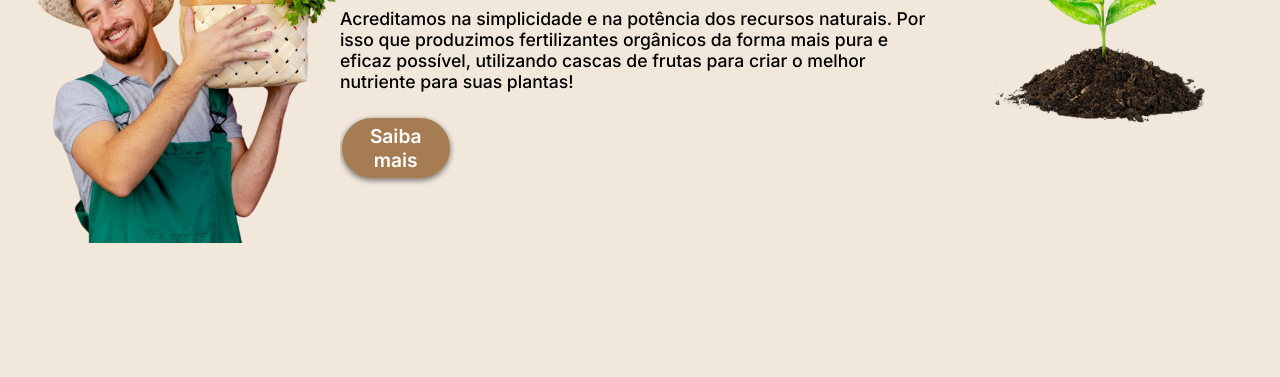
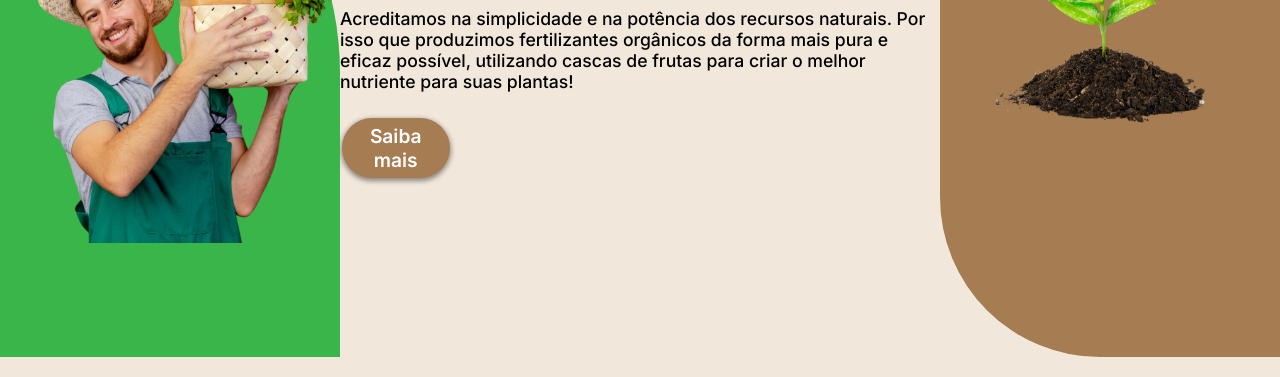
Before and after one commit to GuiJg/terra-viva, a plain HTML site: page index.html in a window 1280 px wide. Shown: the part 428-805 px from the top of the page. Drawn offline with Linux system fonts and the light colour scheme.

Commit message:
second commit

```diff
--- a/index.html
+++ b/index.html
@@ -10,7 +10,9 @@
 <body>
     <header class="header">
         <div class="header-logo">
-            <img src="assets/TERRA VIVA LOGO.png" alt="logo da terra viva">
+            <a href="index.html">
+                <img src="assets/TERRA VIVA LOGO.png" alt="logo da terra viva">
+            </a>
         </div>
         <nav class="header-menu">
             <a href="index.html" class="header-link">HOME</a>
@@ -20,7 +22,7 @@
         </nav>
     </header>
     <section class="main-page">
-        <img src="assets/STORIES PROMO (1).png" alt="">
+        <img id="img1" src="assets/STORIES PROMO (1).png" alt="">
         <div class="main-content">
             <h1>CULTIVANDO O FUTURO GRÃO A GRÃO</h1>
             <p>
@@ -30,8 +32,14 @@
             </p>
             <a href="about.html" class="about-button">Saiba mais</a>
         </div>
-        <img src="assets/PLANTA FOTO.png" alt="">
+        <img id="img2" src="assets/PLANTA FOTO.png" alt="">
     </section>
+    <div class="division">
+        <img src="" alt="">
+        <img src="" alt="">
+        <img src="" alt="">
+        <img src="" alt="">
+    </div>
     <script src="scripts/main.js"></script>
 </body>
 </html>
--- a/styles/style.css
+++ b/styles/style.css
@@ -111,3 +111,14 @@ body{
 .about-button:hover{
     background-color: #39b54a;
 }
+
+#img1{
+    background-color: #39b54a;
+    border-top-right-radius: 20em;
+}
+
+#img2{
+    background-color: #a67c52;
+    border-top-left-radius: 10em;
+    border-bottom-left-radius: 10em;
+}
```
Also changed, not shown: assets/pronto-uso.png (added).
